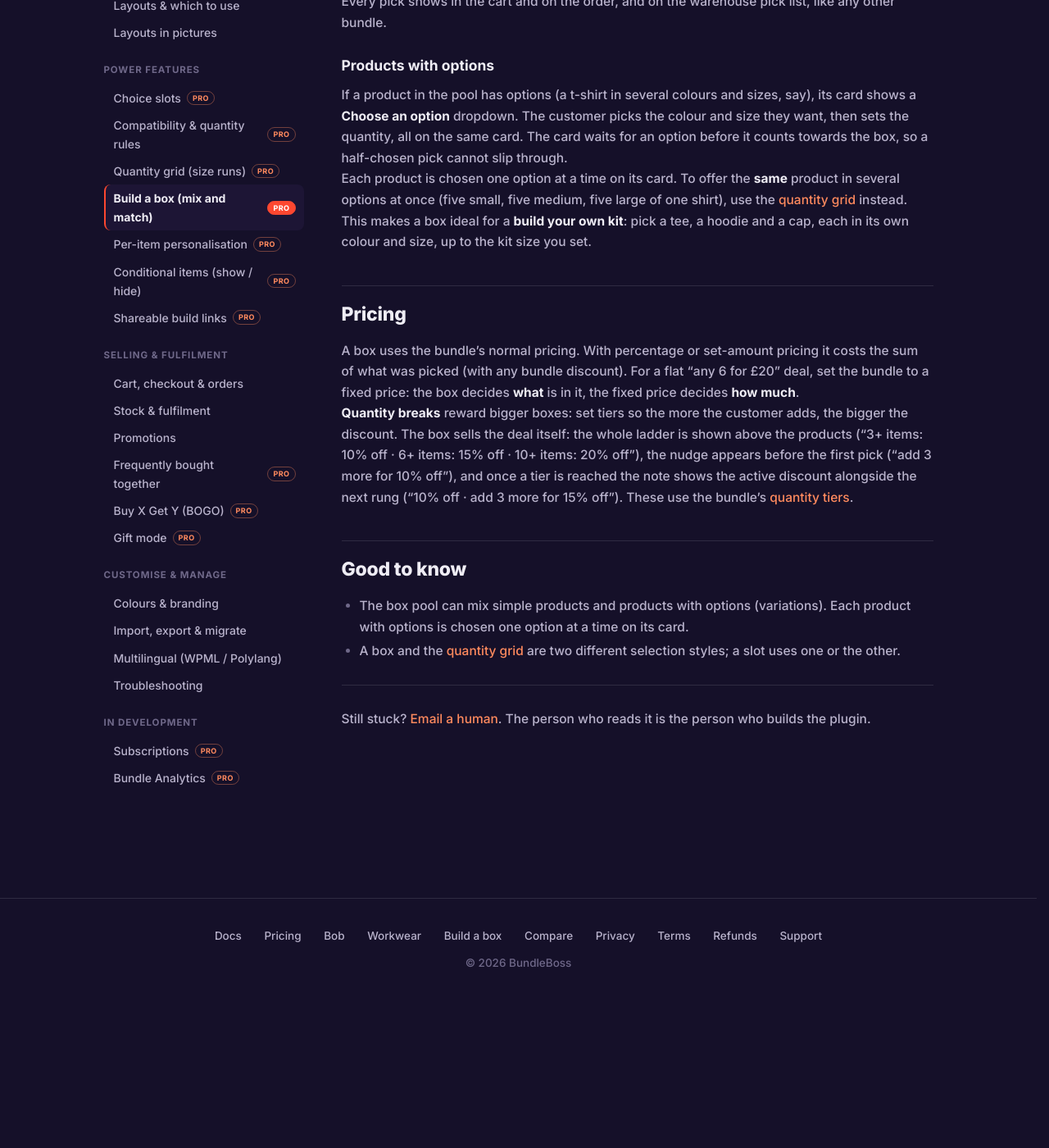
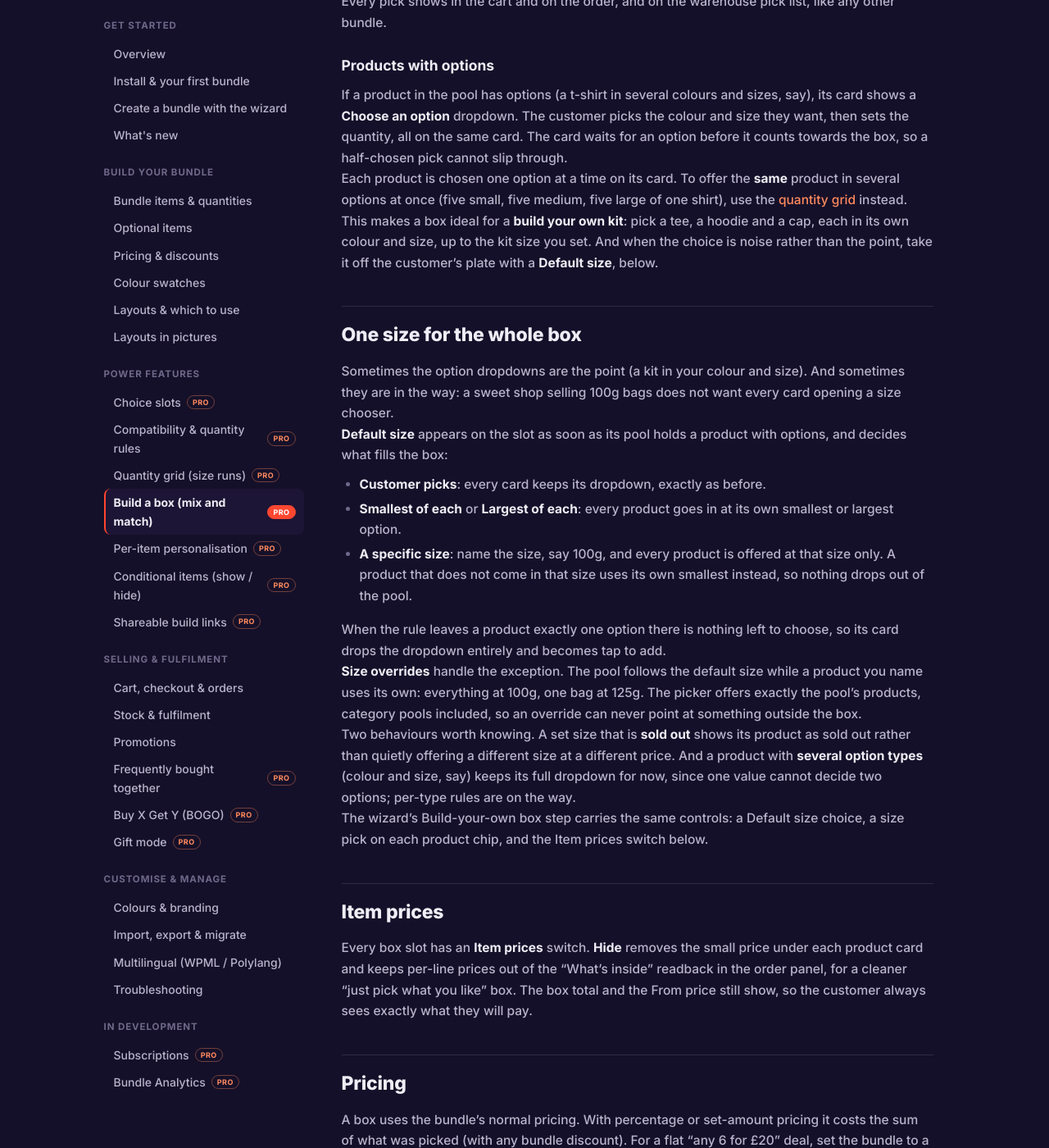
Before and after one commit to BundleBoss/website, a Jekyll site: the page built from docs/build-a-box.md, in a window 1280 px wide and 1400 px high, scrolled down 1641 px. Shown: the whole window at 82% size. Built offline with Jekyll 4.4.1, drawn with Linux system fonts in a browser that asks for light colours; before the commit the page ends 2860 px from its top, so only the background shows below that; some of the changed text lies outside the part shown.

Commit message:
Docs: the box size rule, per-product overrides and the Item prices switch
Build-a-box gains its 4.10 controls: One size for the whole box
(Default size with Customer picks, smallest or largest of each, or a
specific value with its never-drop fallback), per-product size
overrides picked from the pool itself, the tap-to-add card state, the
sold-out honesty rule, the several-option-types carve-out, and the
Item prices Show or Hide switch including the What's inside readback.
The wizard page notes the same controls on its box step.

```diff
--- a/docs/build-a-box.md
+++ b/docs/build-a-box.md
@@ -31,7 +31,7 @@
 
 When sizes set the price they take over: per-item prices, quantity breaks and the slot discount no longer apply, because each size is one flat price. Leave sizes empty for ordinary per-item pricing (with optional quantity breaks, below).
 
-Sizes suit **pick-and-mix buckets, hampers, coffee bags, chocolate boxes and meat boxes** &mdash; anything "pick a pack, then fill it". Set them up fastest in the [creation wizard](/docs/wizard/): choose Build-your-own box, then **Different sizes**.
+Sizes suit **pick-and-mix buckets, hampers, coffee bags, chocolate boxes and meat boxes**: anything "pick a pack, then fill it". Set them up fastest in the [creation wizard](/docs/wizard/): choose Build-your-own box, then **Different sizes**.
 
 ## What the customer sees
 
@@ -49,7 +49,29 @@
 
 Each product is chosen one option at a time on its card. To offer the **same** product in several options at once (five small, five medium, five large of one shirt), use the [quantity grid](/docs/quantity-grid/) instead.
 
-This makes a box ideal for a **build your own kit**: pick a tee, a hoodie and a cap, each in its own colour and size, up to the kit size you set.
+This makes a box ideal for a **build your own kit**: pick a tee, a hoodie and a cap, each in its own colour and size, up to the kit size you set. And when the choice is noise rather than the point, take it off the customer's plate with a **Default size**, below.
+
+## One size for the whole box
+
+Sometimes the option dropdowns are the point (a kit in your colour and size). And sometimes they are in the way: a sweet shop selling 100g bags does not want every card opening a size chooser.
+
+**Default size** appears on the slot as soon as its pool holds a product with options, and decides what fills the box:
+
+- **Customer picks**: every card keeps its dropdown, exactly as before.
+- **Smallest of each** or **Largest of each**: every product goes in at its own smallest or largest option.
+- **A specific size**: name the size, say 100g, and every product is offered at that size only. A product that does not come in that size uses its own smallest instead, so nothing drops out of the pool.
+
+When the rule leaves a product exactly one option there is nothing left to choose, so its card drops the dropdown entirely and becomes tap to add.
+
+**Size overrides** handle the exception. The pool follows the default size while a product you name uses its own: everything at 100g, one bag at 125g. The picker offers exactly the pool's products, category pools included, so an override can never point at something outside the box.
+
+Two behaviours worth knowing. A set size that is **sold out** shows its product as sold out rather than quietly offering a different size at a different price. And a product with **several option types** (colour and size, say) keeps its full dropdown for now, since one value cannot decide two options; per-type rules are on the way.
+
+The wizard's Build-your-own box step carries the same controls: a Default size choice, a size pick on each product chip, and the Item prices switch below.
+
+## Item prices
+
+Every box slot has an **Item prices** switch. **Hide** removes the small price under each product card and keeps per-line prices out of the "What's inside" readback in the order panel, for a cleaner "just pick what you like" box. The box total and the From price still show, so the customer always sees exactly what they will pay.
 
 ## Pricing
 
```
Also changed, not shown: docs/wizard.md (+2 -1 lines).
